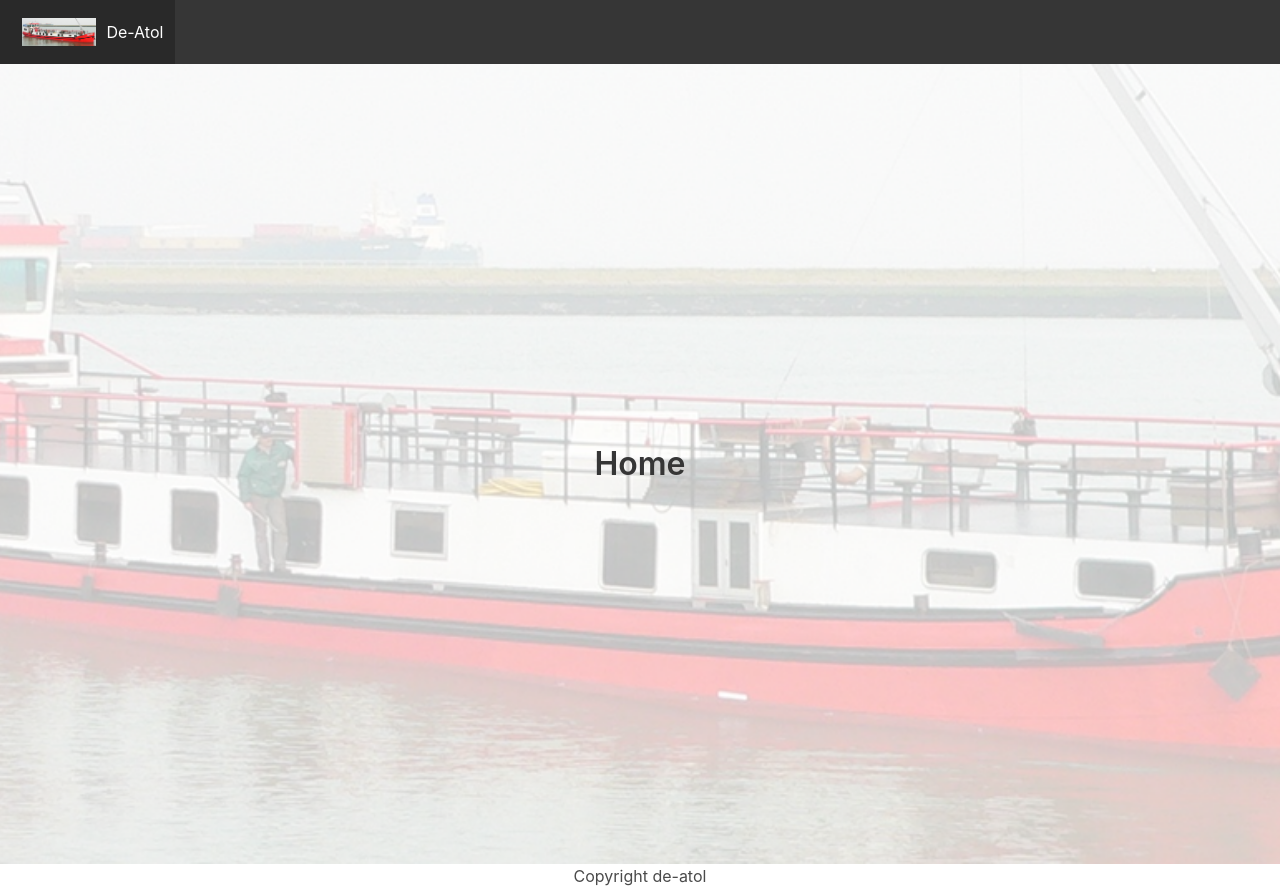
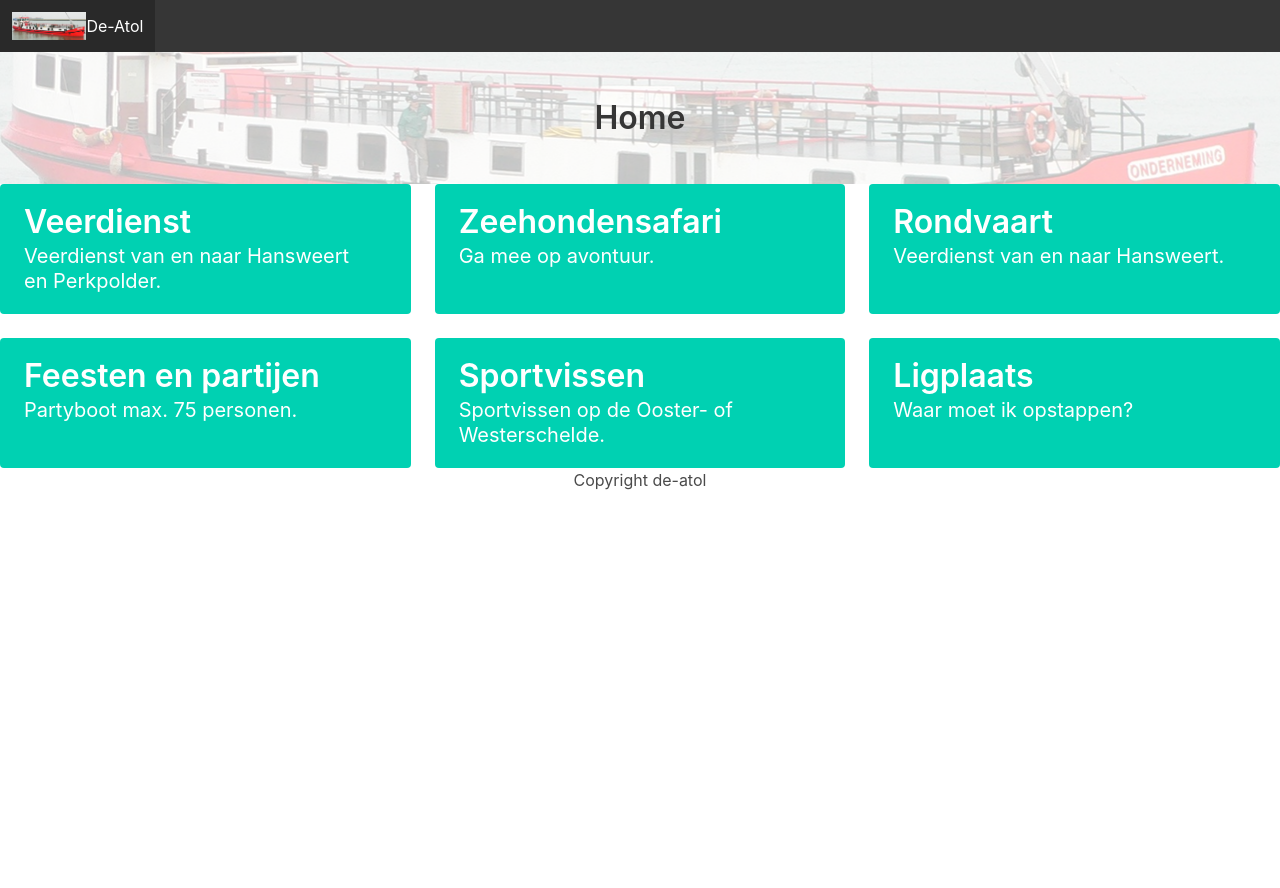
Before and after one commit to jbakker87/de-atol, an Angular app: page / in a window 1280 px wide. After the commit the page ends 800 px from the top, so only its background shows below. Built offline with nearby package versions, Linux system fonts and the light colour scheme.

Commit message:
tiles added (tiles only, no routing)

```diff
--- a/angular.json
+++ b/angular.json
@@ -24,10 +24,7 @@
               "src/assets"
             ],
             "styles": [
-              "./node_modules/bulma/css/bulma.css",
-              "src/styles.css",
-              "src/extracss.css"
-
+              "node_modules/bulma/css/bulma.css"
             ],
             "scripts": []
           },
--- a/src/app/app-routing.module.ts
+++ b/src/app/app-routing.module.ts
@@ -6,6 +6,10 @@ import { ReserverenComponent } from './reserveren/reserveren.component';
 const routes: Routes = [
   {
     path: '',
+    component: HomeComponent
+  },
+  {
+    path: 'home',
     component: HomeComponent
   },
   {
--- a/src/app/app.module.ts
+++ b/src/app/app.module.ts
@@ -3,6 +3,7 @@ import { NgModule } from '@angular/core';
 import { FormsModule } from '@angular/forms';
 
 import { AppRoutingModule } from './app-routing.module';
+import { RouterModule } from '@angular/router';
 import { AppComponent } from './app.component';
 import { HeaderComponent } from './header/header.component';
 import { FooterComponent } from './footer/footer.component';
@@ -21,6 +22,7 @@ import { ReserverenComponent } from './reserveren/reserveren.component';
   imports: [
     BrowserModule,
     AppRoutingModule,
+    RouterModule,
     FormsModule
   ],
   providers: [],
--- a/src/app/header/header.component.html
+++ b/src/app/header/header.component.html
@@ -1,7 +1,7 @@
-<div class='navbar is-dark'>
+<nav class='navbar is-dark'>
     <div class='navbar-brand'>
-        <a class='navbar-item'>
+        <a class='navbar-item' routerLink='home'>
             <img src='assets/images/atol-logo.png' class='navbar-atol-logo'> De-Atol
         </a>
     </div>
-</div>
+</nav>
--- a/src/app/home/home.component.html
+++ b/src/app/home/home.component.html
@@ -1,4 +1,4 @@
-<section class='hero is-fullheight'>
+<section class='hero'>
     <div class='hero-body'>
         <div class="container has-text-centered">
             <h1 class="title">
@@ -7,3 +7,55 @@
         </div>
     </div>
 </section>
+
+<div class="tile is-ancestor">
+    <div class="tile is-parent">
+        <div class="tile">
+            <article class="tile is-child notification is-primary">
+                <p class="title">Veerdienst</p>
+                <p class="subtitle">Veerdienst van en naar Hansweert en Perkpolder.</p>
+            </article>
+        </div>
+    </div>
+    <div class="tile is-parent">
+        <div class="tile">
+            <article class="tile is-child notification is-primary">
+                <p class="title">Zeehondensafari</p>
+                <p class="subtitle">Ga mee op avontuur.</p>
+            </article>
+        </div>
+    </div>
+    <div class="tile is-parent">
+        <div class="tile">
+            <article class="tile is-child notification is-primary">
+                <p class="title">Rondvaart</p>
+                <p class="subtitle">Veerdienst van en naar Hansweert.</p>
+            </article>
+        </div>
+    </div>
+</div>
+<div class="tile is-ancestor">
+    <div class="tile is-parent">
+        <div class="tile">
+            <article class="tile is-child notification is-primary">
+                <p class="title">Feesten en partijen</p>
+                <p class="subtitle">Partyboot max. 75 personen.</p>
+            </article>
+        </div>
+    </div>
+    <div class="tile is-parent">
+        <div class="tile">
+            <article class="tile is-child notification is-primary">
+                <p class="title">Sportvissen</p>
+                <p class="subtitle">Sportvissen op de Ooster- of Westerschelde.</p>
+            </article>
+        </div>
+    </div>
+    <div class="tile is-parent">
+        <div class="tile">
+        <article class="tile is-child notification is-primary">
+            <p class="title">Ligplaats</p>
+            <p class="subtitle">Waar moet ik opstappen?</p>
+            </article>
+    </div>
+</div>
--- a/src/app/reserveren/reserveren.component.html
+++ b/src/app/reserveren/reserveren.component.html
@@ -6,6 +6,9 @@
     </div>
 </section>
 {{reserverenForm.valid}}
+
+
+
 <div class="section">
     <div class="container">
         <form (ngSubmit)='submitForm()' #reserverenForm='ngForm'>
@@ -33,7 +36,7 @@
                 <input type='text' name='phone' class='input'[(ngModel)]="phone" #ctrl="ngModel">
             </div>
             <div class="field">
-                <label class="label">Volwassenen: </label>
+                <label mat-label>Volwassenen: </label>
                 <input type='text' name='adults' class='input'[(ngModel)]="adults" #ctrl="ngModel">
             </div>
             <div class="field">
@@ -44,7 +47,7 @@
                 <label class="label">Email: </label>
                 <input type='text' name='email' class='input'[(ngModel)]="email" #ctrl="ngModel" #emailInput="ngModel" required email>
                 <div class="help is-error" *ngIf='emailInput.invalid && emailInput.dirty'>
-                    Your name is required
+                    Your email is required
                 </div>
             </div>
             <div class="field">
```
